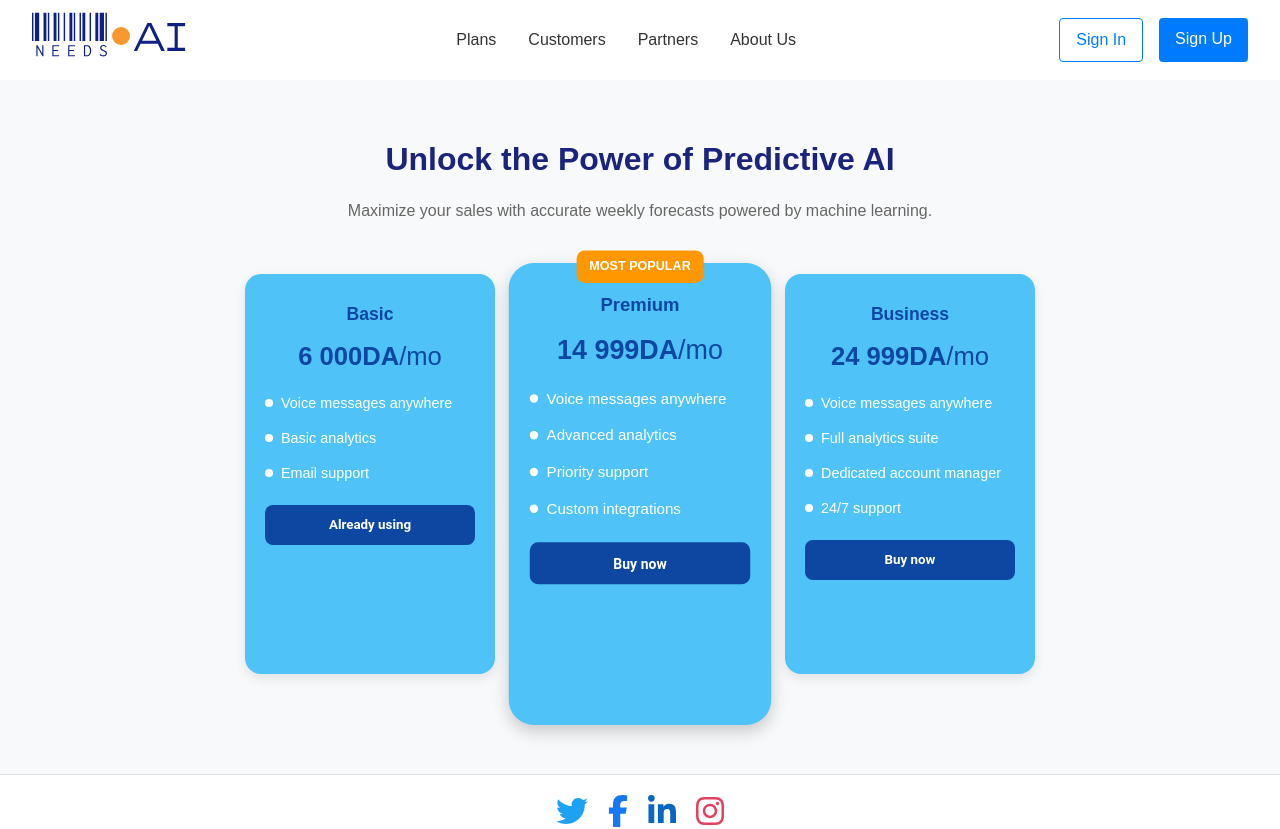
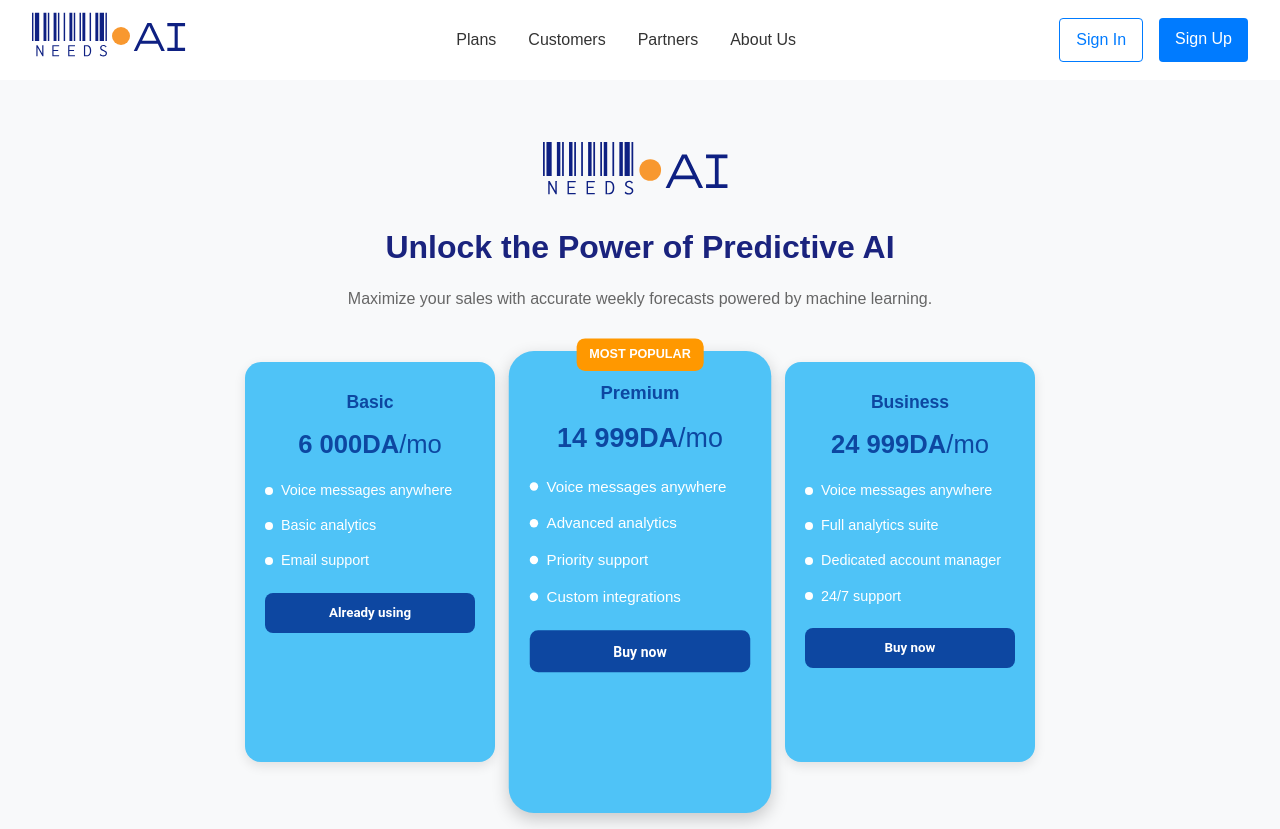
Before and after one commit to xbahaax/needs-ai, a React (Vite) app: page /plans in a window 1280 px wide. Shown: the top 829 px of the page. Built offline with nearby package versions, Linux system fonts and the light colour scheme; a web font is replaced by a local one.

Commit message:
Update Plans.jsx

```diff
--- a/src/pages/Plans.jsx
+++ b/src/pages/Plans.jsx
@@ -1,6 +1,7 @@
 import React from 'react';
 import Navbar from '../components/Navbar';
 import Footer from '../components/Footer';
+import Logo from '../assets/Logo.svg';
 
 function Plans() {
   return (
@@ -13,6 +14,7 @@ function Plans() {
         padding: '60px 0',
         backgroundColor: '#f8f9fa'
       }}>
+        <img src={Logo} alt="NEEDS.AI Logo" style={{ marginBottom: '20px', height: '60px' }} />
         <h1 style={{fontFamily: "'Orbit', sans-serif", fontSize: '2rem', color: '#1a237e', marginBottom: '20px' }}>
           Unlock the Power of Predictive AI
         </h1>
```
